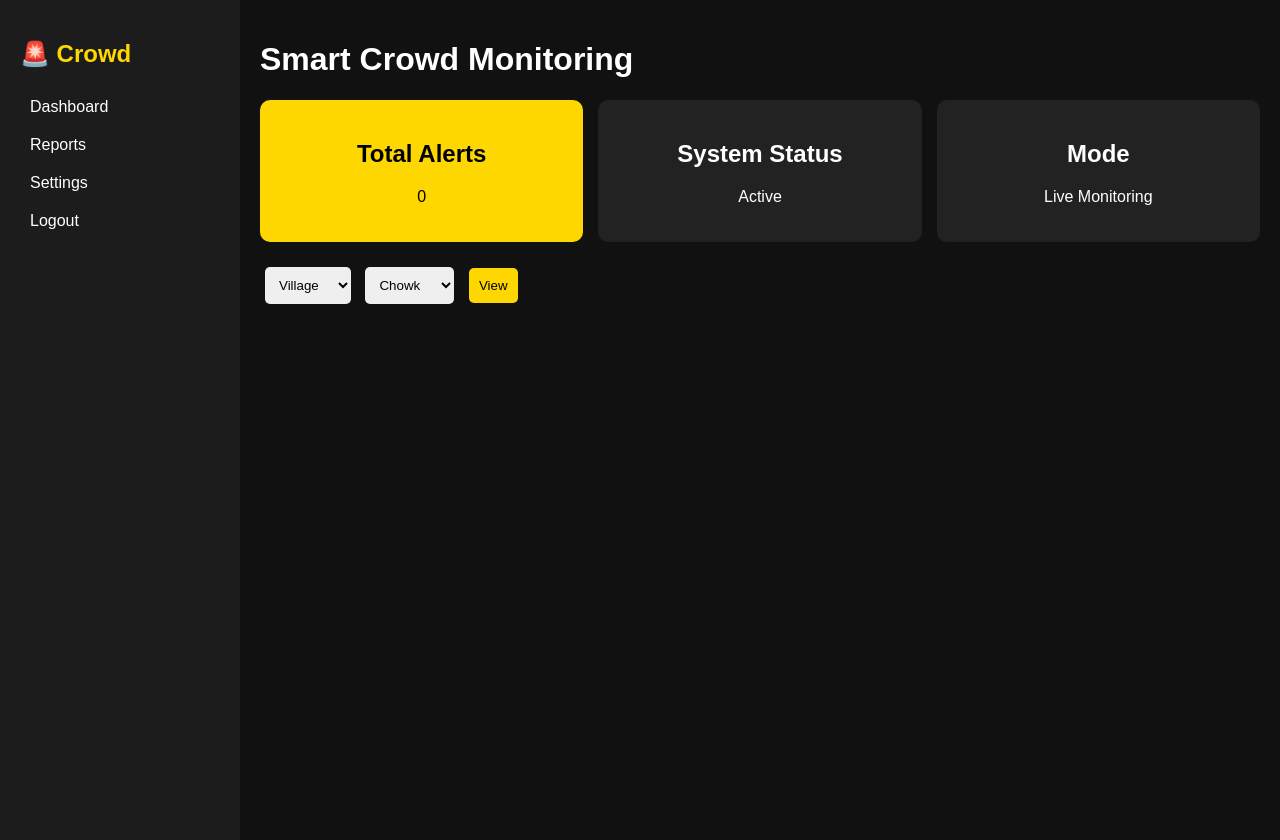
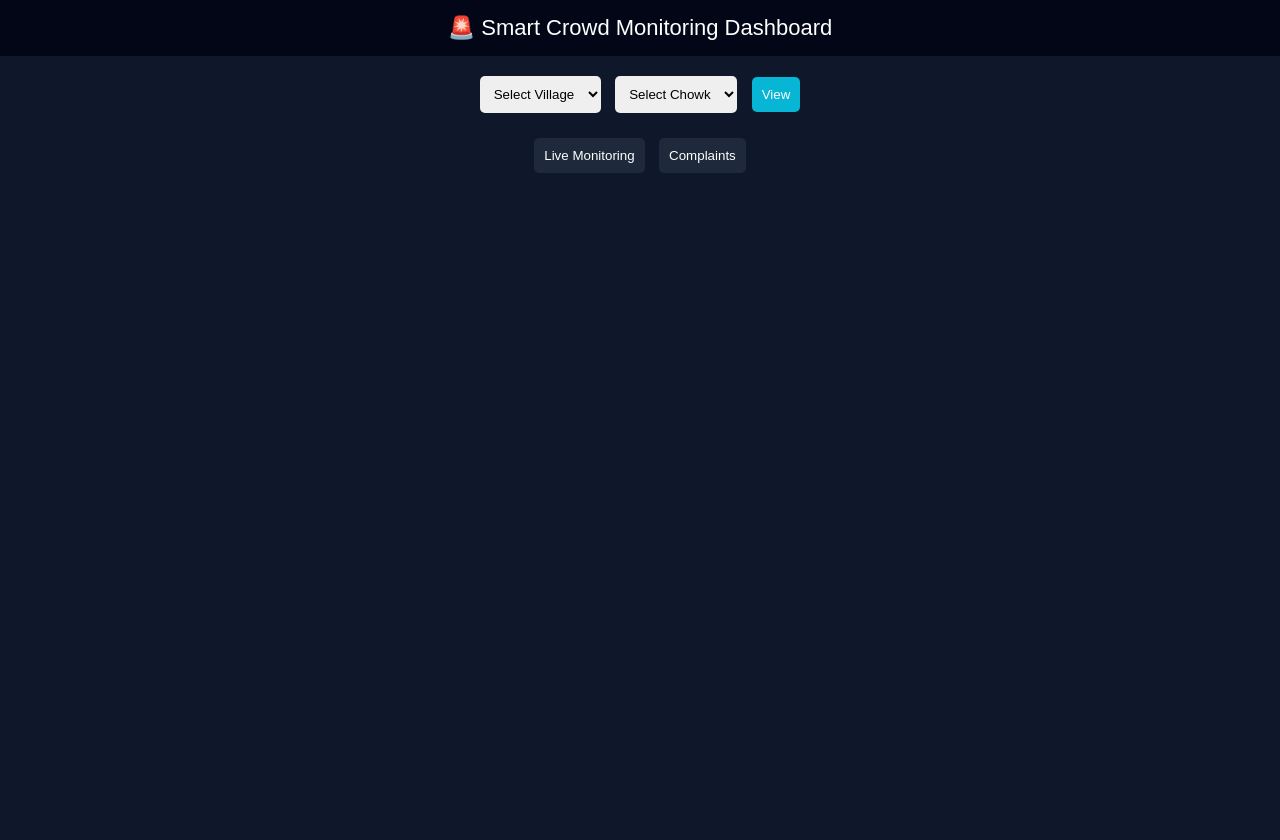
Before and after one commit to vighnesh-patil23/Crowd-system1, a Flask app: page /dashboard in a window 1280 px wide. After the commit the page ends 173 px from the top, so only its background shows below. Run offline with Flask 3, Linux system fonts and the light colour scheme; the visitor is signed in with stand-in values (Sample User, id 1); data that the repository does not hold is empty.

Commit message:
Update dashboard.html

```diff
--- a/templates/dashboard.html
+++ b/templates/dashboard.html
@@ -1,7 +1,7 @@
 <!DOCTYPE html>
 <html>
 <head>
-<title>Smart Dashboard</title>
+<title>Dashboard</title>
 <meta name="viewport" content="width=device-width, initial-scale=1">
 
 <style>
@@ -9,64 +9,22 @@
 body{
     margin:0;
     font-family: Arial;
-    background:#111;
+    background:#0f172a;
     color:white;
-    display:flex;
 }
 
-/* 🔥 SIDEBAR */
-.sidebar{
-    width:200px;
-    background:#1c1c1c;
-    height:100vh;
-    padding:20px;
+/* HEADER */
+.header{
+    padding:15px;
+    text-align:center;
+    background:#020617;
+    font-size:22px;
 }
 
-.sidebar h2{
-    color:#ffd700;
-}
-
-.sidebar a{
-    display:block;
-    padding:10px;
-    color:white;
-    text-decoration:none;
-}
-
-.sidebar a:hover{
-    background:#333;
-}
-
-/* 🔥 MAIN */
-.main{
-    flex:1;
-    padding:20px;
-}
-
-/* 🔥 TOP CARDS */
-.top{
-    display:flex;
-    gap:15px;
-    flex-wrap:wrap;
-}
-
-.card-top{
-    background:#222;
-    padding:20px;
-    border-radius:10px;
-    flex:1;
-    min-width:150px;
+/* FILTER */
+.filter{
     text-align:center;
-}
-
-.highlight{
-    background:#ffd700;
-    color:black;
-}
-
-/* 🔥 FILTER */
-.filter{
-    margin:20px 0;
+    padding:15px;
 }
 
 select,button{
@@ -77,37 +35,48 @@ select,button{
 }
 
 button{
-    background:#ffd700;
+    background:#06b6d4;
+    color:white;
     cursor:pointer;
 }
 
-/* 🔥 DATA CARDS */
-.grid{
+/* TABS */
+.tabs{
+    text-align:center;
+}
+
+.tabs button{
+    background:#1e293b;
+}
+
+/* CARDS */
+.container{
     display:flex;
     flex-wrap:wrap;
-    gap:15px;
+    justify-content:center;
 }
 
-.data-card{
-    background:#222;
+.card{
+    background:#1e293b;
+    width:280px;
+    margin:10px;
     padding:15px;
     border-radius:10px;
-    width:250px;
 }
 
-.data-card img{
+.card img{
     width:100%;
     border-radius:8px;
 }
 
 .count{
-    color:#ff4d4d;
+    color:red;
     font-weight:bold;
 }
 
+/* DELETE BUTTON */
 .delete{
     background:red;
-    color:white;
     width:100%;
     margin-top:10px;
 }
@@ -118,46 +87,16 @@ button{
 
 <body>
 
-<!-- 🔥 SIDEBAR -->
-<div class="sidebar">
-<h2>🚨 Crowd</h2>
-<a href="#">Dashboard</a>
-<a href="#">Reports</a>
-<a href="#">Settings</a>
-<a href="/logout">Logout</a>
+<div class="header">
+🚨 Smart Crowd Monitoring Dashboard
 </div>
 
-<!-- 🔥 MAIN -->
-<div class="main">
-
-<h1>Smart Crowd Monitoring</h1>
-
-<!-- 🔥 TOP STATS -->
-<div class="top">
-
-<div class="card-top highlight">
-<h2>Total Alerts</h2>
-<p>{{data|length}}</p>
-</div>
-
-<div class="card-top">
-<h2>System Status</h2>
-<p>Active</p>
-</div>
-
-<div class="card-top">
-<h2>Mode</h2>
-<p>Live Monitoring</p>
-</div>
-
-</div>
-
-<!-- 🔥 FILTER -->
+<!-- FILTER -->
 <div class="filter">
 
 <form method="post">
 <select name="village">
-<option value="">Village</option>
+<option value="">Select Village</option>
 <option>Tirpan</option>
 <option>Kotoli</option>
 <option>Shirgao</option>
@@ -165,22 +104,28 @@ button{
 </select>
 
 <select name="chowk">
-<option value="">Chowk</option>
+<option value="">Select Chowk</option>
 <option>Chowk1</option>
 <option>Chowk2</option>
 <option>Chowk3</option>
 </select>
 
-<button>View</button>
+<button type="submit">View</button>
 </form>
 
 </div>
 
-<!-- 🔥 DATA -->
-<div class="grid">
+<!-- TABS -->
+<div class="tabs">
+<button onclick="showLive()">Live Monitoring</button>
+<button onclick="showComplaint()">Complaints</button>
+</div>
+
+<!-- LIVE DATA -->
+<div id="live" class="container">
 
 {% for row in data %}
-<div class="data-card">
+<div class="card">
 
 <p><b>Time:</b> {{row[1]}}</p>
 <p><b>{{row[2]}} - {{row[3]}}</b></p>
@@ -189,9 +134,9 @@ button{
 
 <img src="/uploads/{{row[5]}}">
 
+<!-- DELETE -->
 <form method="post" action="/delete">
-<input type="hidden" name="village" value="{{row[2]}}">
-<input type="hidden" name="chowk" value="{{row[3]}}">
+<input type="hidden" name="id" value="{{row[0]}}">
 <button class="delete">Delete</button>
 </form>
 
@@ -200,7 +145,43 @@ button{
 
 </div>
 
+<!-- COMPLAINT DATA -->
+<div id="complaint" class="container" style="display:none;">
+
+{% for c in complaints %}
+<div class="card">
+
+<p><b>Time:</b> {{c[4]}}</p>
+<p><b>Village:</b> {{c[1]}}</p>
+
+<p>{{c[2]}}</p>
+
+<img src="/uploads/{{c[3]}}">
+
+<!-- DELETE -->
+<form method="post" action="/delete_complaint">
+<input type="hidden" name="id" value="{{c[0]}}">
+<button class="delete">Delete</button>
+</form>
+
 </div>
+{% endfor %}
+
+</div>
+
+<script>
+
+function showLive(){
+    document.getElementById("live").style.display="flex";
+    document.getElementById("complaint").style.display="none";
+}
+
+function showComplaint(){
+    document.getElementById("live").style.display="none";
+    document.getElementById("complaint").style.display="flex";
+}
+
+</script>
 
 </body>
 </html>
```
